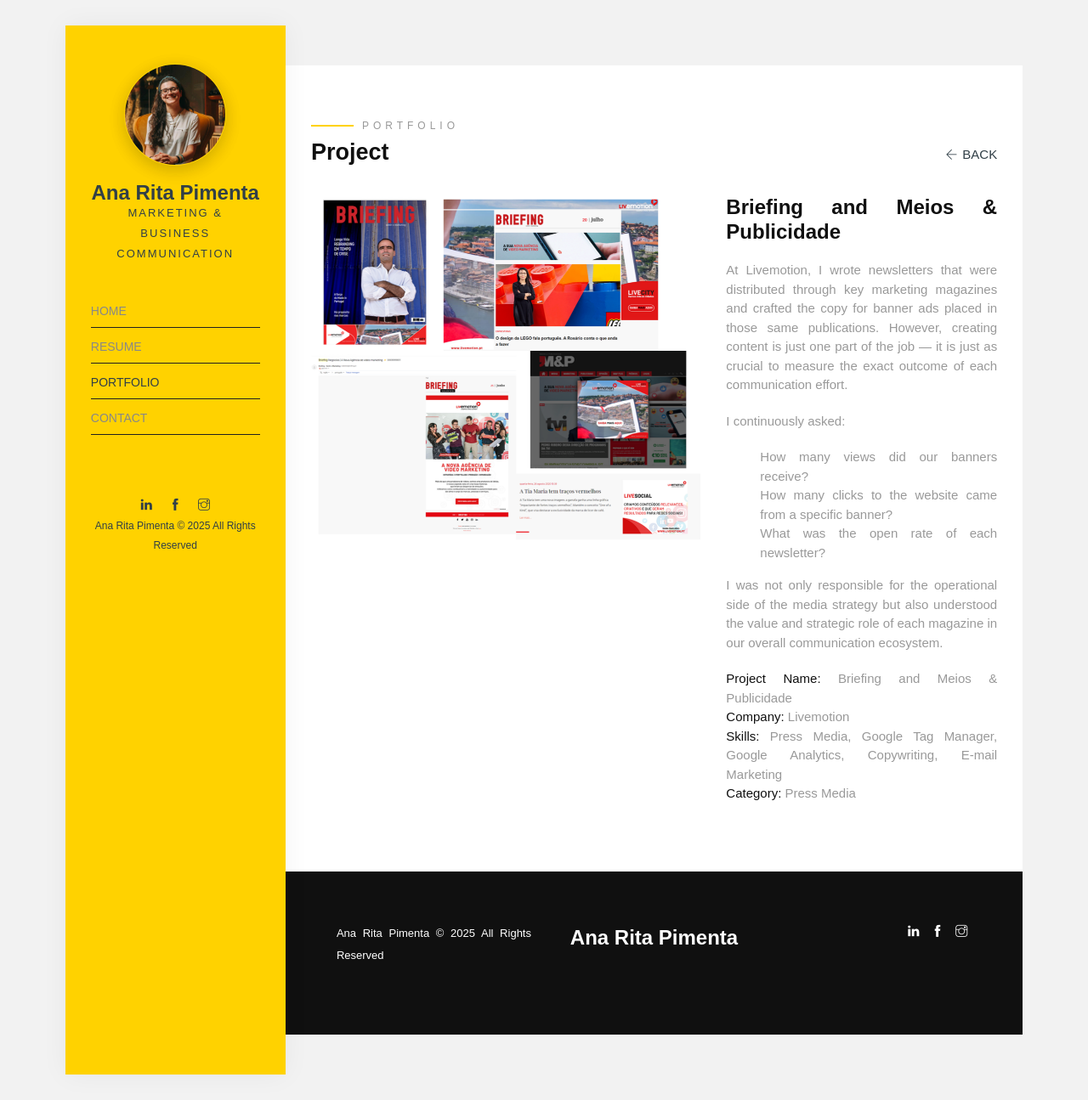
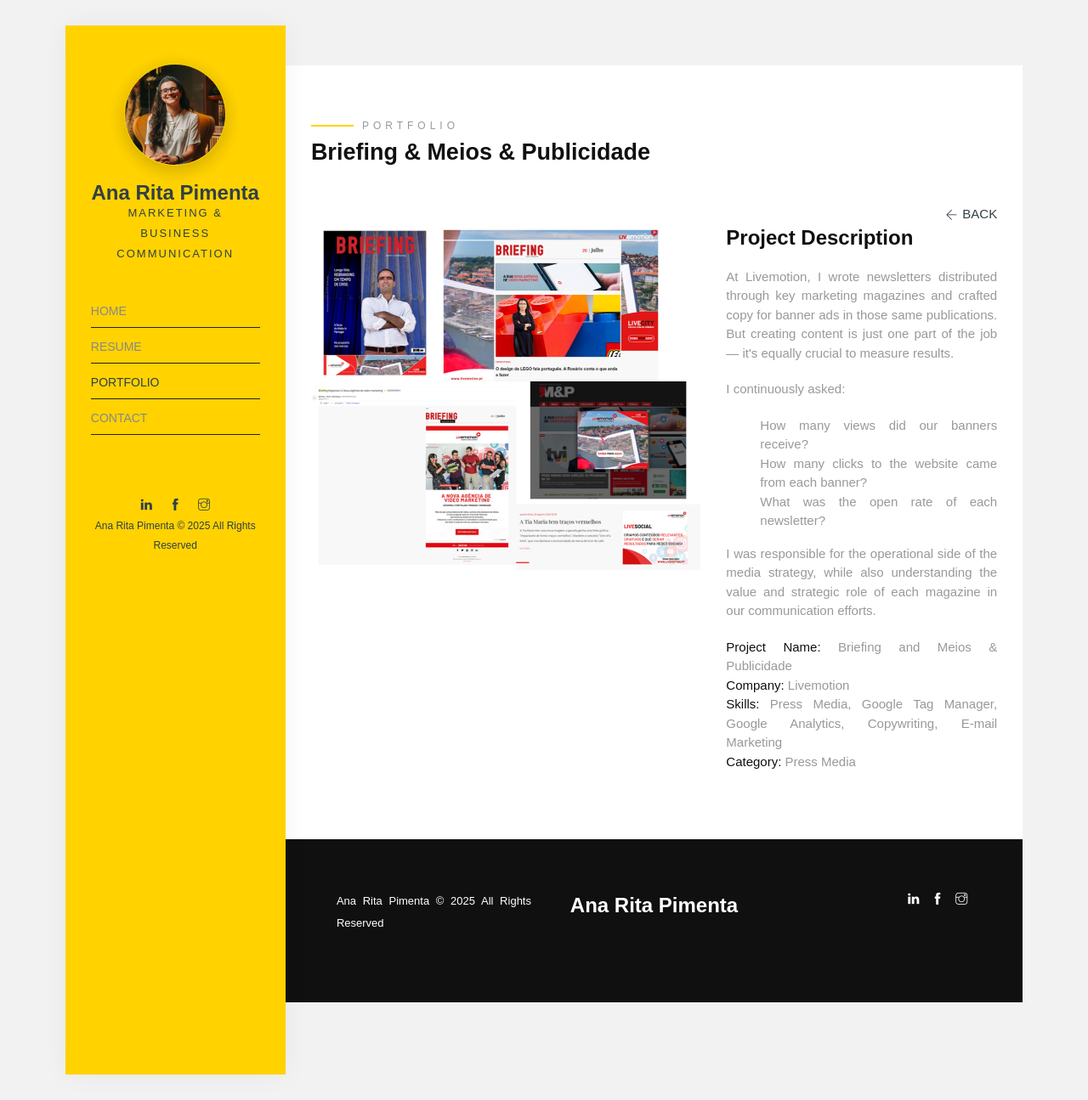
Before and after one commit to anaritapimenta/anaritapimenta.github.io, a Jekyll site: the page built from portfolio/briefing-and-meios-e-publicidade/index.html, in a window 1280 px wide and 1295 px high. Shown: the whole window at 85% size. Built offline with Jekyll 4.4.1, drawn with Linux system fonts in a browser that asks for light colours; some web fonts are replaced.

Commit message:
Update index.html

```diff
--- a/portfolio/briefing-and-meios-e-publicidade/index.html
+++ b/portfolio/briefing-and-meios-e-publicidade/index.html
@@ -5,38 +5,13 @@
 og_image: /assets/img/portfolio/project-1/1.png
 ---
 
-<head>
-  <meta charset="UTF-8" />
-  <meta name="viewport" content="width=device-width, initial-scale=1.0" />
-
-  <title>{{ page.title }} | Ana Rita Pimenta</title>
-  <meta name="description" content="{{ page.description }}" />
-
-  <!-- Open Graph -->
-  <meta property="og:title" content="{{ page.title }} | Ana Rita Pimenta" />
-  <meta property="og:description" content="{{ page.description }}" />
-  <meta property="og:type" content="website" />
-  <meta property="og:url" content="{{ page.url | absolute_url }}" />
-  <meta property="og:image" content="{{ page.og_image | absolute_url }}" />
-
-  <!-- Twitter Card -->
-  <meta name="twitter:card" content="summary_large_image" />
-  <meta name="twitter:title" content="{{ page.title }} | Ana Rita Pimenta" />
-  <meta name="twitter:description" content="{{ page.description }}" />
-  <meta name="twitter:image" content="{{ page.og_image | absolute_url }}" />
-</head>
-
 <div class="projects">
   <div class="container-fluid">
     <div class="row">
       <div class="col-md-12">
         <span class="heading-meta style-1">Portfolio</span>
-        <h1
-          class="heading animate-box"
-          style="float: left"
-          data-animate-effect="fadeInLeft"
-        >
-          Project
+        <h1 class="heading animate-box" data-animate-effect="fadeInLeft">
+          Briefing & Meios & Publicidade
         </h1>
         <a
           href="{{ 'portfolio/' | prepend: site.baseurl | prepend: site.url }}"
@@ -53,7 +28,7 @@
             "
           >
             Back
-          </p>
+          </span>
         </a>
       </div>
     </div>
@@ -72,22 +47,22 @@
       <!-- Content Section -->
       <div class="col-md-5 sticky-parent animate-box" data-animate-effect="fadeInLeft">
         <div id="sticky_item">
-          <div class="project-desc">
-            <h2>Briefing and Meios & Publicidade</h2>
+          <article class="project-desc">
+            <h2>Project Description</h2>
 
             <p>
-              At Livemotion, I wrote newsletters that were distributed through key marketing magazines and crafted the copy for banner ads placed in those same publications. However, creating content is just one part of the job — it is just as crucial to measure the exact outcome of each communication effort.
+              At Livemotion, I wrote newsletters distributed through key marketing magazines and crafted copy for banner ads in those same publications. But creating content is just one part of the job — it's equally crucial to measure results.
             </p>
 
             <p>I continuously asked:</p>
             <ul>
               <li>How many views did our banners receive?</li>
-              <li>How many clicks to the website came from a specific banner?</li>
+              <li>How many clicks to the website came from each banner?</li>
               <li>What was the open rate of each newsletter?</li>
             </ul>
 
             <p>
-              I was not only responsible for the operational side of the media strategy but also understood the value and strategic role of each magazine in our overall communication ecosystem.
+              I was responsible for the operational side of the media strategy, while also understanding the value and strategic role of each magazine in our communication efforts.
             </p>
 
             <p>
@@ -96,7 +71,7 @@
               <strong>Skills:</strong> Press Media, Google Tag Manager, Google Analytics, Copywriting, E-mail Marketing<br />
               <strong>Category:</strong> Press Media
             </p>
-          </div>
+          </article>
         </div>
       </div>
     </div>
```
Also changed, not shown: other parts of portfolio/briefing-and-meios-e-publicidade/index.html (+1 -1 lines).
